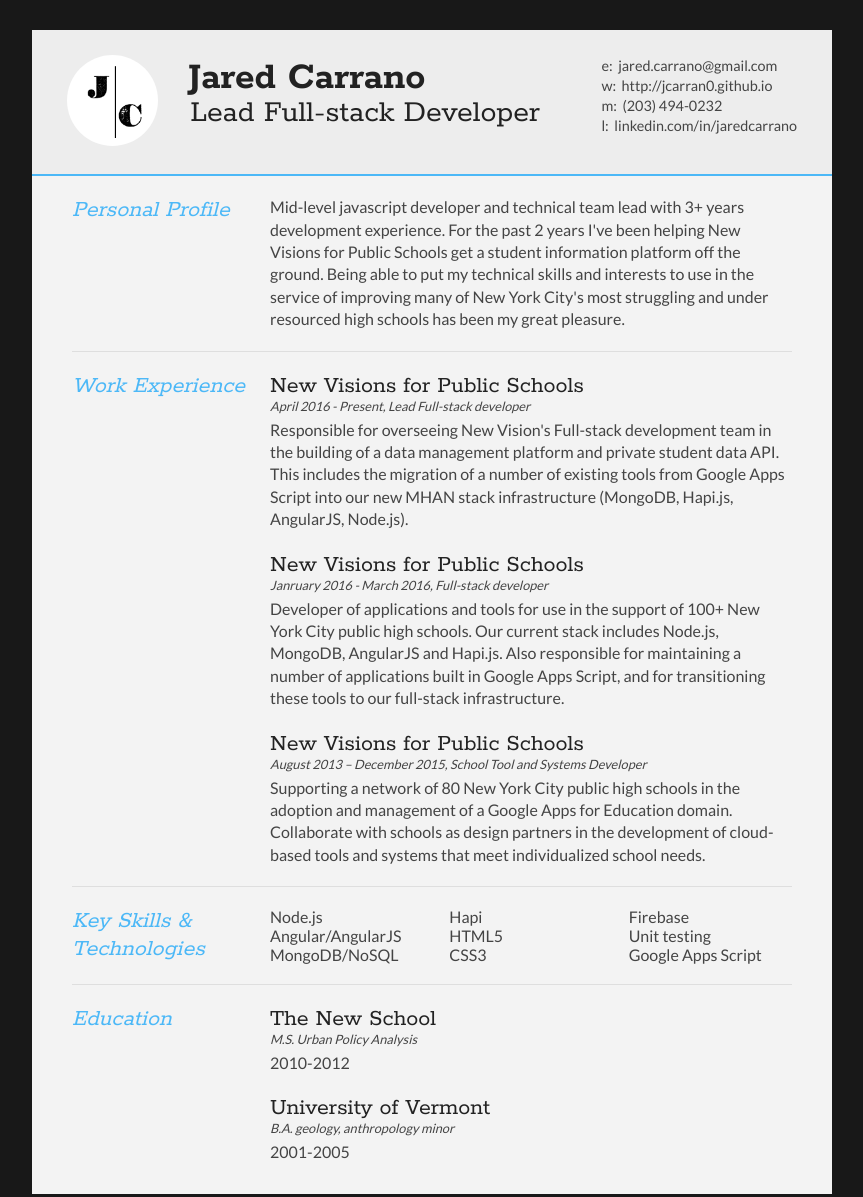
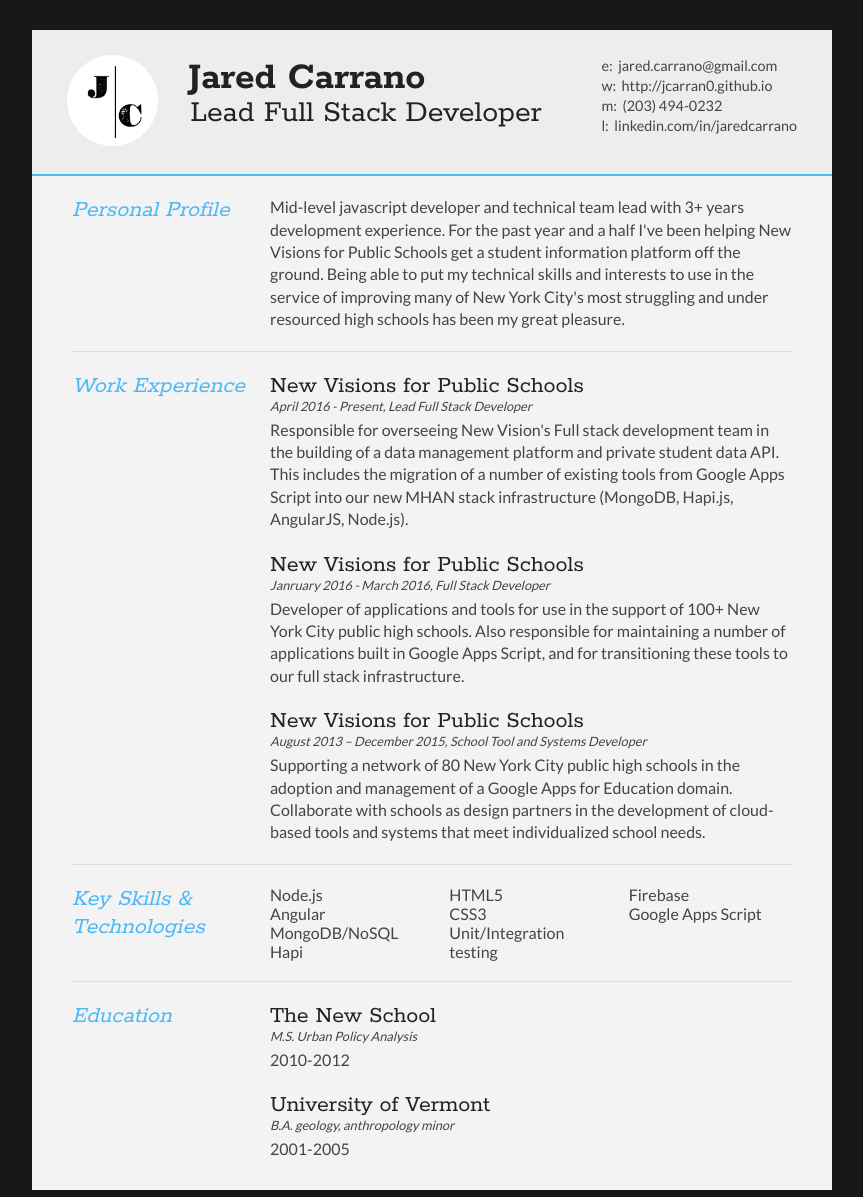
Before and after one commit to JCarran0/JCarran0.github.io, a plain HTML site: page views/resume/resume.html in a window 1280 px wide. Shown: the whole page, without its empty margins (208-1071 px from the left). Drawn offline with Linux system fonts and the light colour scheme.

Commit message:
resume cleanup

```diff
--- a/views/resume/resume.html
+++ b/views/resume/resume.html
@@ -11,9 +11,6 @@
   <link type="text/css" rel="stylesheet" href="style.css">
   <link href='http://fonts.googleapis.com/css?family=Rokkitt:400,700|Lato:400,300' rel='stylesheet' type='text/css'>
 
-  <!--[if lt IE 9]>
-<script src="//html5shiv.googlecode.com/svn/trunk/html5.js"></script>
-<![endif]-->
 </head>
 
 <body id="top">
@@ -25,7 +22,7 @@
 
       <div id="name">
         <h1 class="quickFade delayTwo">Jared Carrano</h1>
-        <h2 class="quickFade delayThree">Lead Full-stack Developer</h2>
+        <h2 class="quickFade delayThree">Lead Full Stack Developer</h2>
       </div>
 
       <div id="contactDetails" class="quickFade delayFour">
@@ -47,7 +44,7 @@
           </div>
 
           <div class="sectionContent">
-            <p>Mid-level javascript developer and technical team lead with 3+ years development experience. For the past 2 years I've been helping New Visions for Public Schools get a student information platform off the ground. Being able to put my technical skills and interests to use in the service of improving many of New York City's most struggling and under resourced high schools has been my great pleasure.</p>
+            <p>Mid-level javascript developer and technical team lead with 3+ years development experience. For the past year and a half I've been helping New Visions for Public Schools get a student information platform off the ground. Being able to put my technical skills and interests to use in the service of improving many of New York City's most struggling and under resourced high schools has been my great pleasure.</p>
           </div>
         </article>
         <div class="clear"></div>
@@ -62,14 +59,14 @@
         <div class="sectionContent">
           <article>
             <h2>New Visions for Public Schools</h2>
-            <p class="subDetails">April 2016 - Present, Lead Full-stack developer</p>
-            <p>Responsible for overseeing New Vision's Full-stack development team in the building of a data management platform and private student data API.  This includes the migration of a number of existing tools from Google Apps Script into our new MHAN stack infrastructure (MongoDB, Hapi.js, AngularJS, Node.js).</p>
+            <p class="subDetails">April 2016 - Present, Lead Full Stack Developer</p>
+            <p>Responsible for overseeing New Vision's Full stack development team in the building of a data management platform and private student data API.  This includes the migration of a number of existing tools from Google Apps Script into our new MHAN stack infrastructure (MongoDB, Hapi.js, AngularJS, Node.js).</p>
           </article>
 
           <article>
             <h2>New Visions for Public Schools</h2>
-            <p class="subDetails">Janruary 2016 - March 2016, Full-stack developer</p>
-            <p>Developer of applications and tools for use in the support of 100+ New York City public high schools.  Our current stack includes Node.js, MongoDB, AngularJS and Hapi.js.  Also responsible for maintaining a number of applications built in Google Apps Script, and for transitioning these tools to our full-stack infrastructure.</p>
+            <p class="subDetails">Janruary 2016 - March 2016, Full Stack Developer</p>
+            <p>Developer of applications and tools for use in the support of 100+ New York City public high schools. Also responsible for maintaining a number of applications built in Google Apps Script, and for transitioning these tools to our full stack infrastructure.</p>
           </article>
 
           <article>
@@ -90,13 +87,13 @@
         <div class="sectionContent">
           <ul class="keySkills">
             <li>Node.js</li>
-            <li>Angular/AngularJS</li>
+            <li>Angular</li>
             <li>MongoDB/NoSQL</li>
             <li>Hapi</li>
             <li>HTML5</li>
             <li>CSS3</li>
+            <li>Unit/Integration testing</li>
             <li>Firebase</li>
-            <li>Unit testing</li>
             <li>Google Apps Script</li>
           </ul>
         </div>
```
